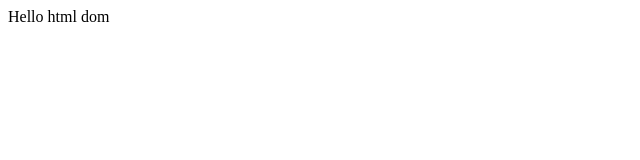
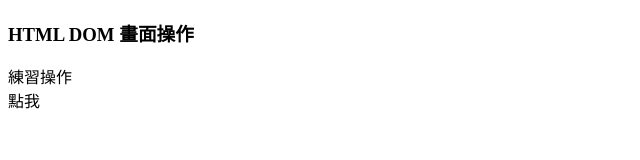
Before and after one commit to Aizenda/JavaScript, a plain HTML site: page html-DOM.html in a window 1280 px wide. Shown: the whole page, without its empty margins (0-640 px from the left). Drawn offline with Linux system fonts and the light colour scheme.

Commit message:
新增HTML DOM進階練習

```diff
--- a/html-DOM.html
+++ b/html-DOM.html
@@ -7,7 +7,15 @@
         <title>javascript html-dom</title>
     </head>
     <body>
+        <!--html dom 實際操作 -->
+        <h3>HTML DOM 畫面操作</h3>
+        <div id = "content">練習操作</div>
+        <bottom onclick = "change();">點我</bottom>
+        <style>
+            .text{text-decoration: underline;font-weight:bolder;}
+        </style>
         <script>
+            /**
             //window物件(html dom結構的最上層)
             console.log(window);
             //取得視窗的寬度高度
@@ -25,13 +33,24 @@
             //取得網頁標題
             console.log(document.title);
             //更改網頁標題
-            document.title = "js-text";
+            //document.title = "js-text";
             //取得body標籤
             console.log(document.body);
             //取得標籤的內文
             console.log(document.body.innerHTML);
             //更改主畫面內文
             document.body.innerHTML = "Hello html dom"
+            **/
+           function change(){
+            //取得標籤物件
+            let elem = document.querySelector("#content");
+            console.log(elem);
+            //操作標籤物件
+            elem.innerHTML = "對特定的標籤做操作"
+            elem.className = "text"
+            elem.style.fontSize = "50px";
+            elem.style.color = "red";
+           }
 
         </script>
     </body>
```
